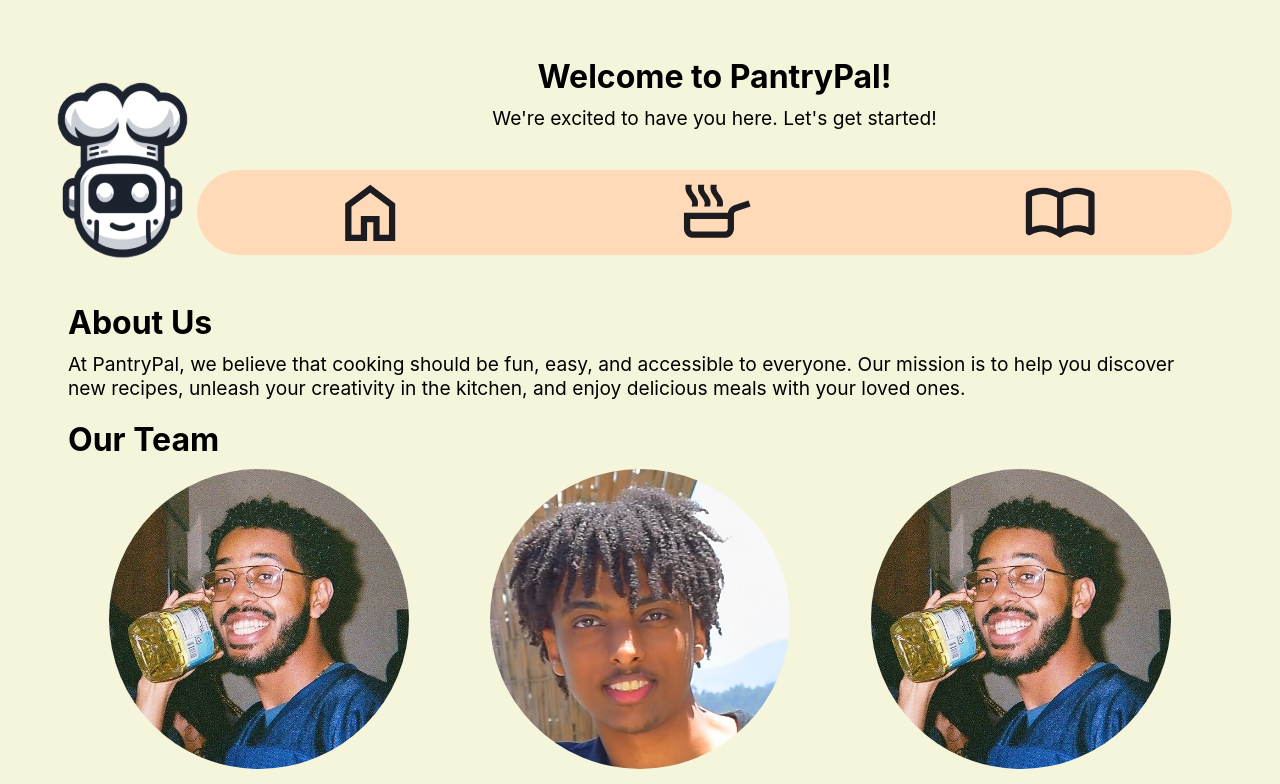
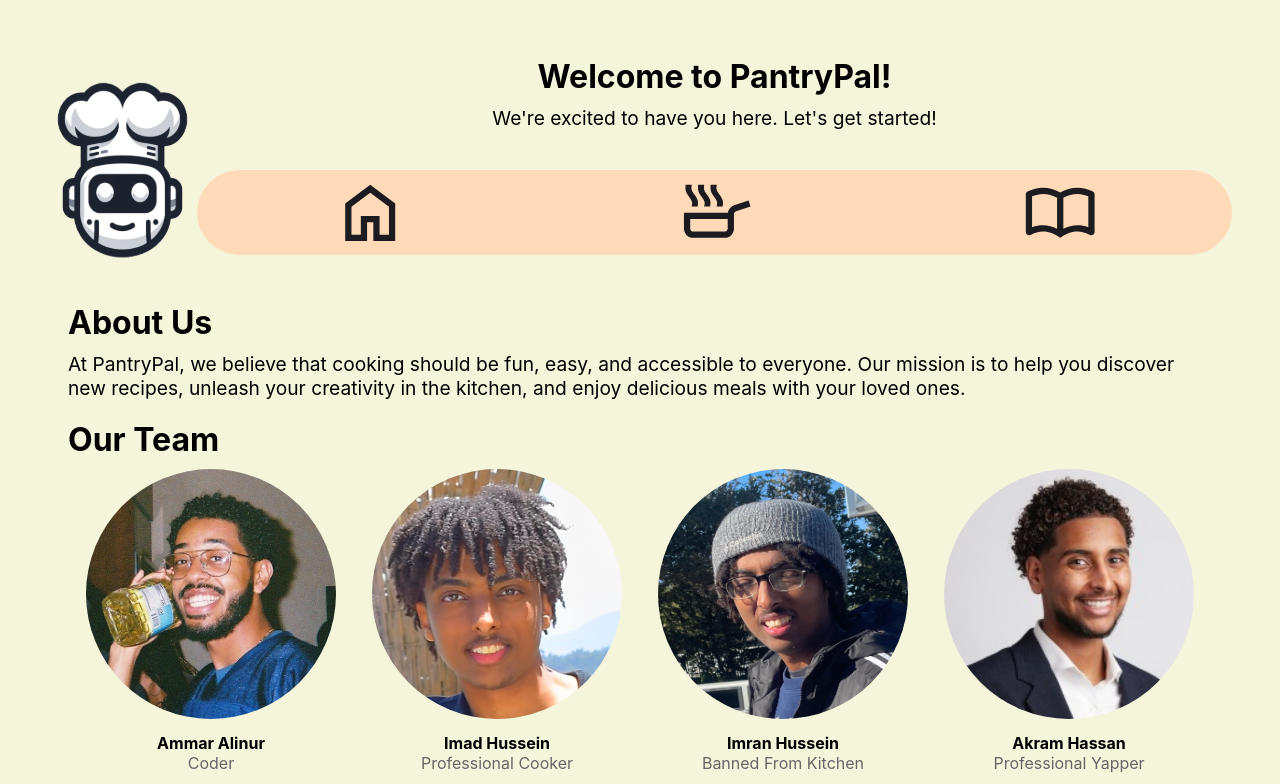
Before and after one commit to alinurammar/recipe-creator, a React (Create React App) app in the folder frontend/recipe-creator/: page /about-us in a window 1280 px wide. Shown: the top 784 px of the page. Built offline with nearby package versions, Linux system fonts and the light colour scheme.

Commit message:
Updated pictures

```diff
--- a/frontend/recipe-creator/src/pages/AboutUs.css
+++ b/frontend/recipe-creator/src/pages/AboutUs.css
@@ -1,7 +1,6 @@
 .container {
     display: flex;
     flex-direction: column;
-    padding: 20px;
 }
 
 .title {
@@ -26,8 +25,8 @@
 }
 
 .member img {
-    width: 300px;
-    height: 300px;
+    width: 250px;
+    height: 250px;
     border-radius: 50%;
     margin-bottom: 10px;
 }
--- a/frontend/recipe-creator/src/pages/AboutUs.tsx
+++ b/frontend/recipe-creator/src/pages/AboutUs.tsx
@@ -3,6 +3,8 @@ import './AboutUs.css';
 
 import ammarPfp from '../assets/Ammar_Profile.jpg';
 import imadPfp from '../assets/Imad_Profile.jpg';
+import akramPfp from '../assets/Akram_Profile.jpeg';
+import imranPfp from '../assets/Imran_Profile.jpg';
 
 const AboutUs = () => {
     return (
@@ -28,12 +30,12 @@ const AboutUs = () => {
                         <div className="position">Professional Cooker</div>
                     </div>
                     <div className="member">
-                        <img src={ammarPfp} alt="Imran Hussein" />
+                        <img src={imranPfp} alt="Imran Hussein" />
                         <div className="name">Imran Hussein</div>
                         <div className="position">Banned From Kitchen</div>
                     </div>
                     <div className="member">
-                        <img src={ammarPfp} alt="Akram Hassan" />
+                        <img src={akramPfp} alt="Akram Hassan" />
                         <div className="name">Akram Hassan</div>
                         <div className="position">Professional Yapper</div>
                     </div>
```
Also changed, not shown: frontend/recipe-creator/src/assets/Akram_Profile.jpeg (added), frontend/recipe-creator/src/assets/Imran_Profile.jpg (added).
